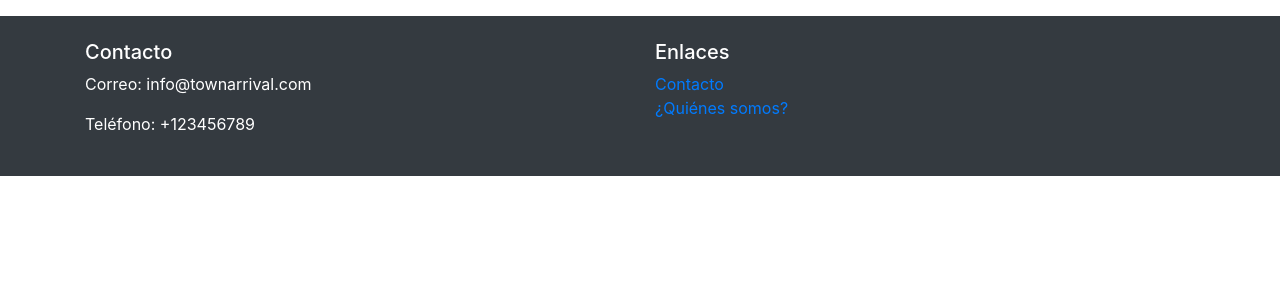
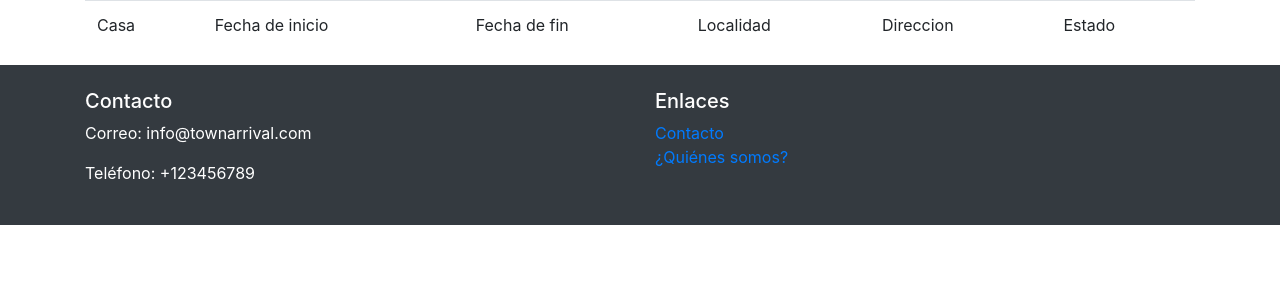
Before and after one commit to JuanJoCasamitjana/town_arrival, a Django app: page /seguimiento in a window 1280 px wide. Shown: the part 56-356 px from the top of the page. Run offline with Django 4.2, Linux system fonts and the light colour scheme; the visitor is signed in with stand-in values (Sample User, id 1); some libraries are stand-ins or nearby versions.

Commit message:
seguimiento

```diff
--- a/app/templates/seguimiento.html
+++ b/app/templates/seguimiento.html
@@ -6,20 +6,35 @@
 
 <div class="container">
     <table class="table table-striped">
-        {% for alquiler in pedidos %}
+
             <thead>
                 <tr>
                     <td>Casa</td>
                     <td>Fecha de inicio</td>
                     <td>Fecha de fin</td>
+                    <td>Localidad</td>
+                    <td>Direccion</td>
+                    <td>Estado</td>
                 </tr>
             </thead>
+            {% for alquiler in pedidos %}
             <tr>
-                <td>alquiler.alquilo.titulo</td>
-                <td>alquiler.FechaInicio</td>
-                <td>alquiler.FechaFinal</td>
+                <td>{{ alquiler.alquilo.titulo }}</td>
+                <td>{{ alquiler.FechaInicio }}</td>
+                <td>{{ alquiler.FechaFinal }}</td>
+                <td>{{ alquiler.alquilo.localidad}}</td>
+                <td>{{ alquiler.alquilo.direccion }}</td>
+                <td>
+                    {% if alquiler.FechaInicio > ahora %}
+                        Pendiente
+                    {% elif alquiler.FechaFinal < ahora %}
+                        Acabado
+                    {% else %}
+                        En curso
+                    {% endif %}
+                </td>
             </tr>
-        {% endfor %}
+            {% endfor %}
     </table>
 </div>
 
--- a/app/views.py
+++ b/app/views.py
@@ -1,3 +1,4 @@
+from datetime import datetime
 from decimal import Decimal
 from django.http import HttpResponse
 from django.shortcuts import render, get_object_or_404, redirect
@@ -303,9 +304,10 @@ def editar_casa(request, casa_id):
 
 def seguimiento(request):
     usuario: User = request.user
+    ahora = datetime.now().date()
     if usuario.is_authenticated:
         pedidos = Alquiler.objects.filter(user=usuario)
-        return render(request, 'seguimiento.html', {'pedidos':pedidos})
+        return render(request, 'seguimiento.html', {'pedidos':pedidos, 'ahora':ahora})
     return redirect('form_seguimiento')
 
 def form_seguimiento(request):
--- a/requirements.txt
+++ b/requirements.txt
@@ -6,3 +6,4 @@ django-paypal==2.0
 paypal==1.2.5
 stripe == 7.7.0
 requests==2.31.0
+gunicorn==19.7.1
--- a/town_arrival/settings.py
+++ b/town_arrival/settings.py
@@ -26,7 +26,7 @@ SECRET_KEY = os.getenv('SECRET_KEY')
 # SECURITY WARNING: don't run with debug turned on in production!
 DEBUG = True
 
-ALLOWED_HOSTS = ['townarrival.onrender.com']
+ALLOWED_HOSTS = ['https://townarrival.onrender.com/']
 
 
 # Application definition
```
